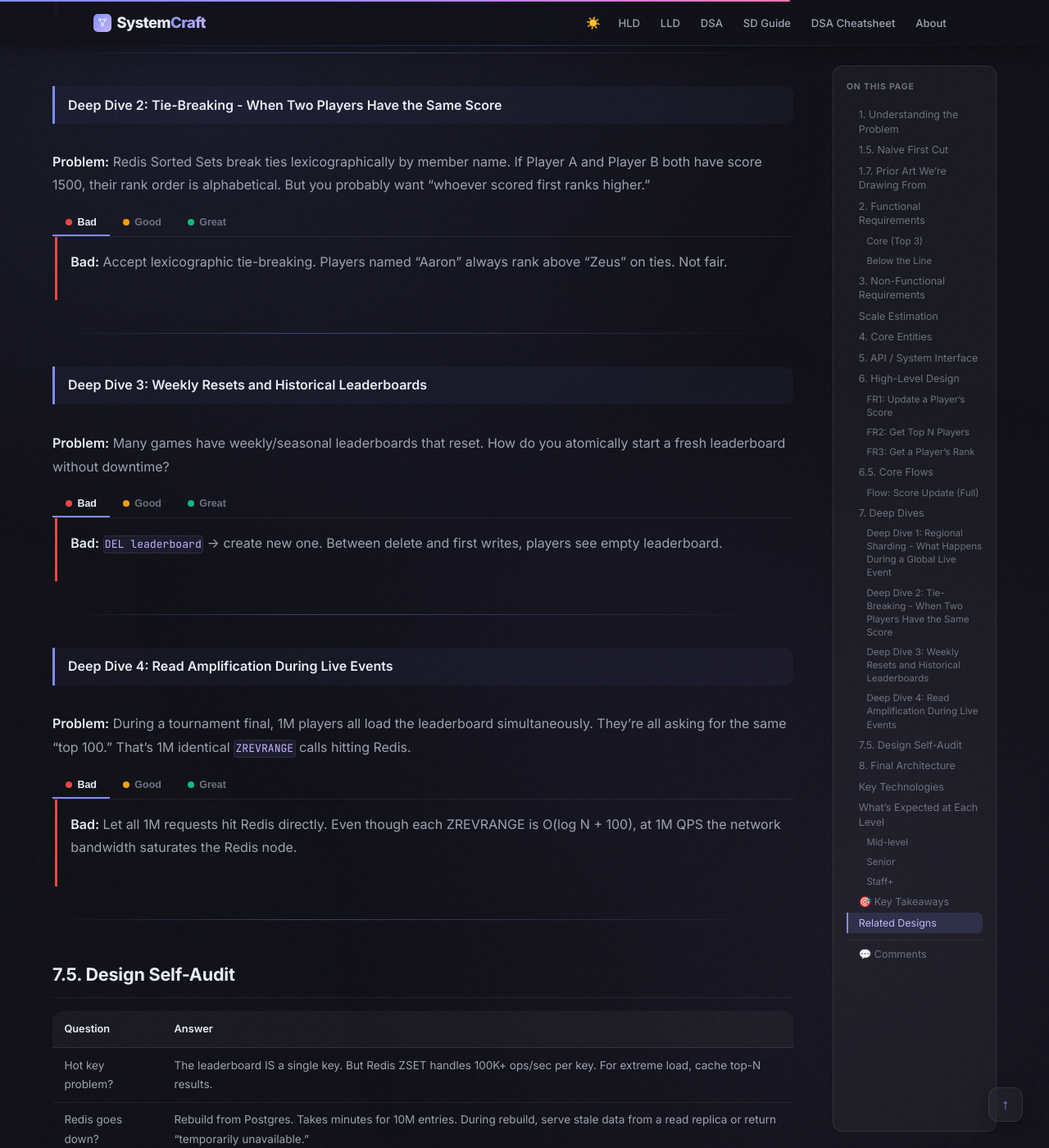
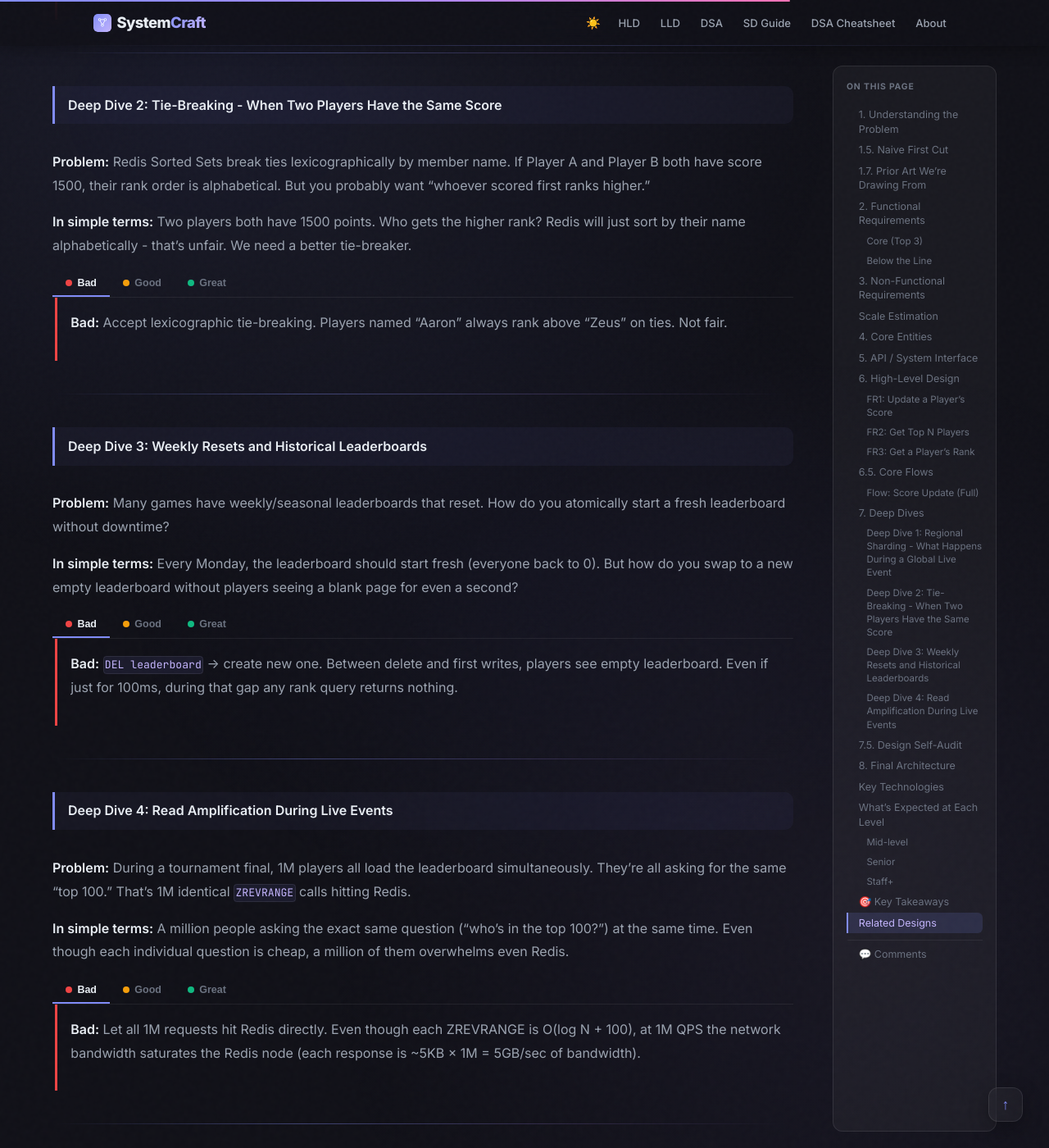
Before and after one commit to iluzn/HLD-Designs, a Jekyll site: the page built from content/hld/Leaderboard.md, in a window 1280 px wide and 1400 px high, scrolled down 8003 px. Shown: the whole window at 82% size. Built offline with Jekyll 4.4.1, drawn with Linux system fonts in a browser that asks for light colours; nearby versions of some CDN libraries; comment, search, counter and statistics services are not loaded; some of the changed text lies outside the part shown.

Commit message:
expand deep dives for beginners: UniqueIDGenerator (3 deep dives) + Leaderboard (4 deep dives) - added In Simple Terms + step-by-step + examples

````diff
--- a/content/hld/Leaderboard.md
+++ b/content/hld/Leaderboard.md
@@ -325,15 +325,23 @@
 
 **Problem:** Redis Sorted Sets break ties lexicographically by member name. If Player A and Player B both have score 1500, their rank order is alphabetical. But you probably want "whoever scored first ranks higher."
 
+**In simple terms:** Two players both have 1500 points. Who gets the higher rank? Redis will just sort by their name alphabetically - that's unfair. We need a better tie-breaker.
+
 **Bad:** Accept lexicographic tie-breaking. Players named "Aaron" always rank above "Zeus" on ties. Not fair.
 
-**Good:** Encode timestamp into the score itself:
+**Good:** Encode timestamp into the score itself. Combine the actual score with the time they achieved it into ONE number:
 
 ```
 effective_score = actual_score × 10_000_000_000 + (MAX_TIMESTAMP - timestamp)
 ```
 
-Higher effective score wins. For the same actual score, earlier timestamp produces a higher effective score. Redis stores scores as float64 - this works for scores up to ~100M with millisecond precision.
+**How this works with an example:**
+- Player A scores 1500 at timestamp 1000 → effective = 1500 × 10B + (MAX - 1000)
+- Player B scores 1500 at timestamp 2000 → effective = 1500 × 10B + (MAX - 2000)
+- Player A's effective score is HIGHER (because MAX-1000 > MAX-2000)
+- So Player A ranks above Player B (earlier scorer wins)
+
+Redis stores scores as float64 - this works for scores up to ~100M with millisecond precision.
 
 **Great:** For complex tie-breaking (score → then win-rate → then games played), use a composite score with weighted fields packed into a single number. Alternatively, maintain a secondary sorted set for the tiebreaker dimension and resolve in the application layer.
 
@@ -343,9 +351,11 @@
 
 **Problem:** Many games have weekly/seasonal leaderboards that reset. How do you atomically start a fresh leaderboard without downtime?
 
-**Bad:** `DEL leaderboard` → create new one. Between delete and first writes, players see empty leaderboard.
+**In simple terms:** Every Monday, the leaderboard should start fresh (everyone back to 0). But how do you swap to a new empty leaderboard without players seeing a blank page for even a second?
 
-**Good:** Use time-bucketed keys: `leaderboard:weekly:2026-W26`. When the week changes, new writes go to the new key. Old key stays readable until archived.
+**Bad:** `DEL leaderboard` → create new one. Between delete and first writes, players see empty leaderboard. Even if just for 100ms, during that gap any rank query returns nothing.
+
+**Good:** Use time-bucketed keys: `leaderboard:weekly:2026-W26`. When the week changes, new writes go to the new key. Old key stays readable until archived. No deletion needed.
 
 **Great:** Redis `RENAME` for atomic swap:
 
@@ -353,7 +363,7 @@
 RENAME leaderboard:current leaderboard:archive:2026-W25
 ```
 
-This is atomic - zero gap. The current leaderboard is now the archive, and a new empty `leaderboard:current` can be created. Persist the archive to Postgres, then delete from Redis.
+This is atomic - zero gap. In a single operation: the current leaderboard becomes the archive, and a new empty `leaderboard:current` can be created immediately. Persist the archive to Postgres for historical queries, then delete from Redis after a day.
 
 ---
 
@@ -361,11 +371,19 @@
 
 **Problem:** During a tournament final, 1M players all load the leaderboard simultaneously. They're all asking for the same "top 100." That's 1M identical `ZREVRANGE` calls hitting Redis.
 
-**Bad:** Let all 1M requests hit Redis directly. Even though each ZREVRANGE is O(log N + 100), at 1M QPS the network bandwidth saturates the Redis node.
+**In simple terms:** A million people asking the exact same question ("who's in the top 100?") at the same time. Even though each individual question is cheap, a million of them overwhelms even Redis.
 
-**Good:** Application-level cache. Cache the "top 100" result with a 1-second TTL. 999,999 of those 1M requests are served from cache. Only 1 actually hits Redis.
+**Bad:** Let all 1M requests hit Redis directly. Even though each ZREVRANGE is O(log N + 100), at 1M QPS the network bandwidth saturates the Redis node (each response is ~5KB × 1M = 5GB/sec of bandwidth).
 
-**Great:** Dedicated "Top-K Cache" service with 1s TTL + WebSocket push for live updates. The top 100 is computed once per second and pushed to all connected clients. Zero polling, zero Redis load from viewers.
+**Good:** Application-level cache. Cache the "top 100" result with a 1-second TTL. First request computes it from Redis, caches the result. The next 999,999 requests in that second are served from cache. Only 1 request/second actually hits Redis.
+
+**Great:** Dedicated "Top-K Cache" service with 1s TTL + WebSocket push for live updates. Instead of players polling "show me the top 100" repeatedly, the server pushes the updated top 100 to all connected players once per second via WebSocket. Zero polling, zero Redis load from viewers.
+
+**How it works:**
+1. A background job runs `ZREVRANGE` once per second → gets the latest top 100
+2. Compares with previous top 100 → computes the diff (who moved up/down)
+3. Pushes the diff to all connected WebSocket clients
+4. Client updates the UI smoothly (player 5 moved to position 3, new score: 2450)
 
 ---
 
````
Also changed, not shown: content/hld/UniqueIDGenerator.md (+64 -12 lines).
